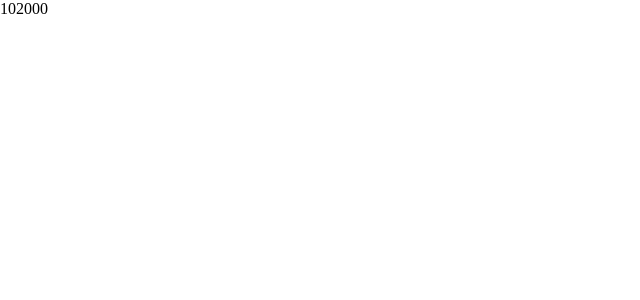
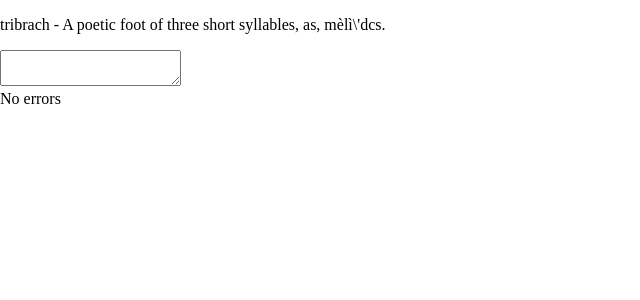
Before and after one commit to qucumbah/speedtyping-trainer, a React app: page / in a window 1280 px wide. Shown: the top 300 px of the page, without its empty margins (0-640 px from the left). Built offline with nearby package versions, Linux system fonts and the light colour scheme.

Commit message:
add basic functionality

```diff
--- a/src/components/App.tsx
+++ b/src/components/App.tsx
@@ -2,6 +2,7 @@ import React, { useEffect, useState } from 'react';
 
 function App() {
   const [words, setWords] = useState<string[]>([]);
+  const [text, setText] = useState<string>('');
 
   useEffect(() => {
     async function fillWords() {
@@ -17,7 +18,39 @@ function App() {
     fillWords();
   }, []);
 
-  return <div>{words.length}</div>;
+  const [curWord, setCurWord] = useState<string | null>(null);
+  useEffect(() => {
+    if (words.length === 0) {
+      return;
+    }
+
+    if (text !== curWord && curWord !== null) {
+      return;
+    }
+
+    console.log('here');
+
+    const randomWord: string = words[Math.floor(Math.random() * words.length)] as string;
+    setCurWord(randomWord);
+    setText('');
+  }, [text, curWord, words]);
+
+  const [hasError, setHasError] = useState<boolean>(false);
+  useEffect(() => {
+    if (curWord === null) {
+      return;
+    }
+
+    setHasError(curWord.startsWith(text));
+  }, [text, curWord]);
+
+  return (
+    <div>
+      <p>{curWord?.replace('\n', '\\\n')}</p>
+      <textarea value={text} onChange={(element) => setText(element.target.value)} />
+      <div>{hasError ? 'No errors' : 'Error found'}</div>
+    </div>
+  );
 }
 
 export default App;
```
